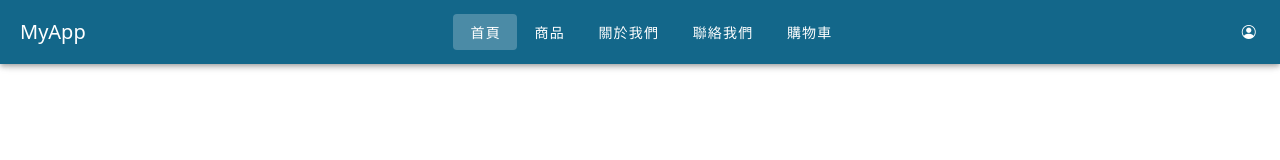
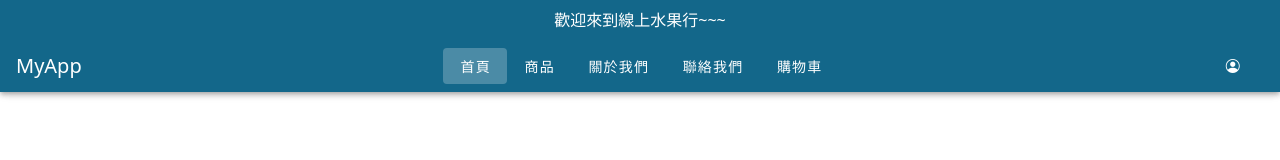
Before and after one commit to ctes930013/my-nuxt-nav, a Nuxt app: page / in a window 1280 px wide. Shown: the top 160 px of the page. Built offline with nearby package versions, Linux system fonts and the light colour scheme.

Commit message:
feat:於app bar新增上層頂部橫幅

```diff
--- a/assets/css/main.css
+++ b/assets/css/main.css
@@ -82,3 +82,9 @@
 body {
   top: 0px !important;
 }
+
+/* 強制改變app bar高度 */
+.v-app-bar .v-toolbar__content {
+  height: auto !important;
+  padding: 0 !important;
+}
--- a/layouts/default.vue
+++ b/layouts/default.vue
@@ -9,6 +9,14 @@
         :style="{ transform: isAppBarVisible ? 'translateY(0)' : 'translateY(-100%)' }"
         style="transition: transform 0.3s ease-in-out;"
       >
+        <div class="d-flex flex-column">
+          <!-- 上層頂部橫幅 -->
+          <div class="text-center py-2">
+            <p class="text-white" style="margin: 0;">歡迎來到線上水果行~~~</p>
+          </div>
+
+          <!-- 下層選單列 -->
+          <div class="d-flex align-center px-4 py-2">
             <v-toolbar-title class="shrink">
               <NuxtLink class="navbar-brand" to="/">MyApp</NuxtLink>
             </v-toolbar-title>
@@ -88,6 +96,8 @@
             <v-app-bar-nav-icon @click="drawer = !drawer" class="nav-bar-icon d-sm-none">
               <i class="bi bi-list"></i>
             </v-app-bar-nav-icon>
+          </div>
+        </div>
       </v-app-bar>
 
       <v-navigation-drawer
@@ -95,6 +105,7 @@
         temporary
         location="right"
         class="d-sm-none"
+        :style="{ 'top': appBarHeight ? `${appBarHeight}px` : '92px' }"
       >
         <v-list>
           <v-list-item to="/">首頁</v-list-item>
@@ -139,7 +150,10 @@
         </v-list>
       </v-navigation-drawer>
 
-      <v-main class="main">
+      <v-main
+        class="main"
+        :style="{ '--v-layout-top': appBarHeight ? `${appBarHeight}px` : '92px' }"
+        >
         <NuxtPage />
       </v-main>
 
@@ -246,4 +260,8 @@ function logout() {
   white-space: normal !important;
   word-break: break-word;
 }
+/* 確保app bar下層內容滿寬 */
+.d-flex {
+  width: 100%;
+}
 </style>
```
Lines whose indentation alone changed are shown as unchanged.
